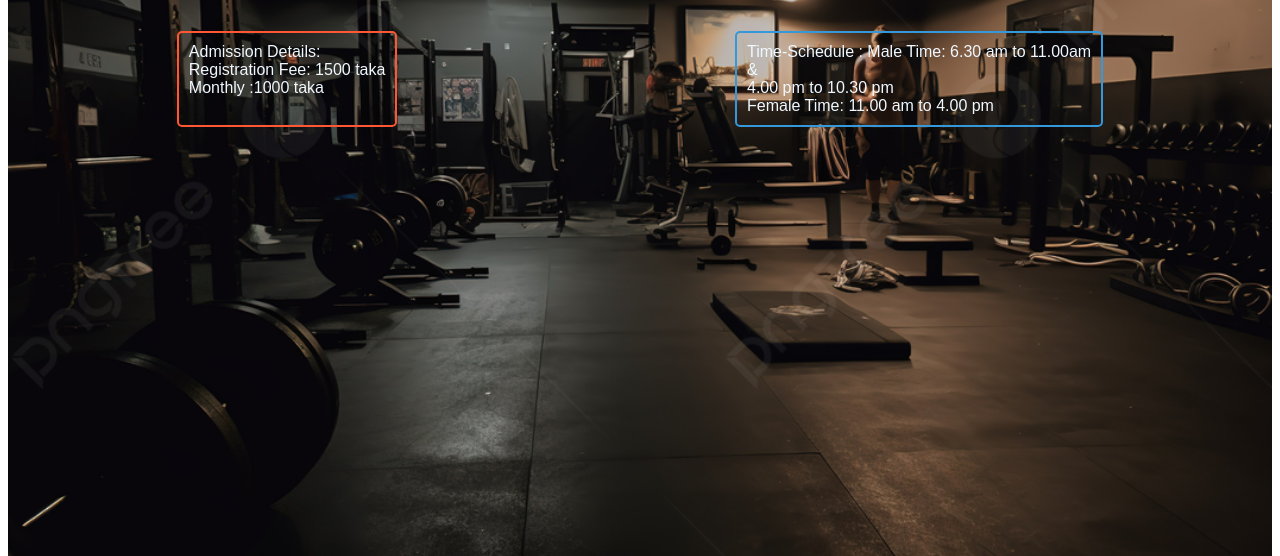
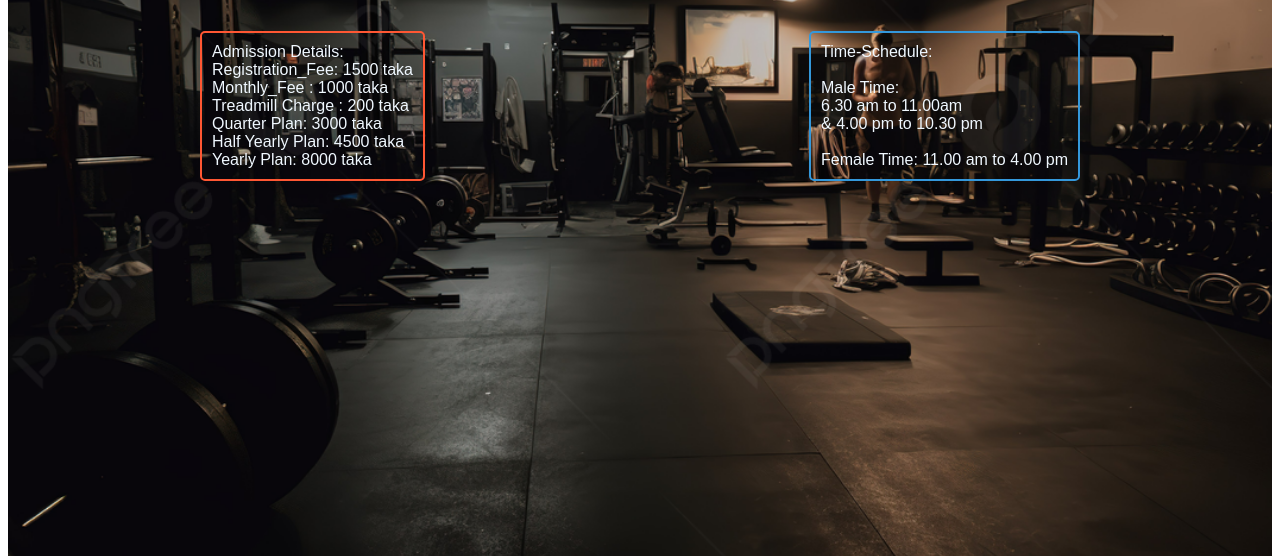
Before and after one commit to 17md-mahabub12/SP_V6, a plain HTML site: page index.html in a window 1280 px wide. Shown: the part 249-805 px from the top of the page. Drawn offline with Linux system fonts and the light colour scheme.

Commit message:
Information Update

```diff
--- a/index.html
+++ b/index.html
@@ -27,12 +27,18 @@
 
            <div class="information" id="text">
             <li>Admission Details:<br>
-                Registration Fee: 1500 taka<br>
-                Monthly :1000 taka<br>
+                Registration_Fee: 1500 taka<br>
+                Monthly_Fee : 1000 taka<br>
+                Treadmill Charge : 200 taka<br>
+                <span class="quarter">Quarter Plan</span>: 3000 taka<br>
+                <span class="halfyear">Half Yearly Plan</span>: 4500 taka<br>
+                <span class="year">Yearly Plan</span>: 8000 taka<br>
+
+
             </li>
-            <li>Time-Schedule :
-                Male Time: 6.30 am to 11.00am<br>
-                & <br> 4.00 pm to 10.30 pm<br>
+            <li>Time-Schedule: <br><br>
+                Male Time:<br> 6.30 am to 11.00am<br>
+                & 4.00 pm to 10.30 pm <br><br>
                 Female Time: 11.00 am to 4.00 pm
             </li>
            </div>
@@ -40,7 +46,7 @@
 
 <!----------------------------Body Part Here-------------------------------------->
   <section>
-<marquee  class="marquee-style">Welcome to "NRG GYM Website",Location:Khagan Bazar, Ashulia, Savar ,Dhaka. Mobile Number : 018******** ; Admission Ongoing !!</marquee>
+<marquee  class="marquee-style">Welcome to "NRG GYM Website",Location:Khagan Bazar, Ashulia, Savar ,Dhaka, Bangladesh. Mobile Number : 018******** ; Admission Ongoing !!</marquee>
   </section>
 <!-----------------------------Footer Section Here-------------------------------------->
 
```
